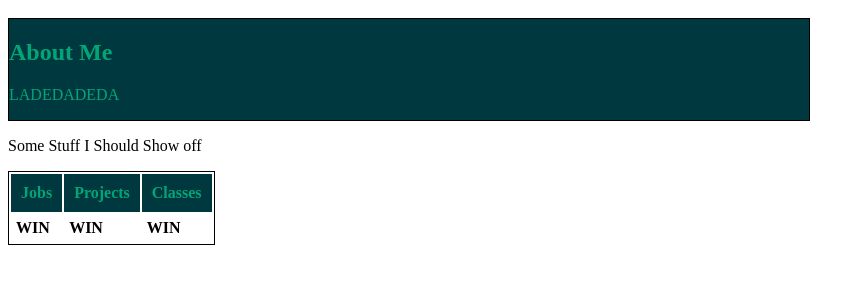
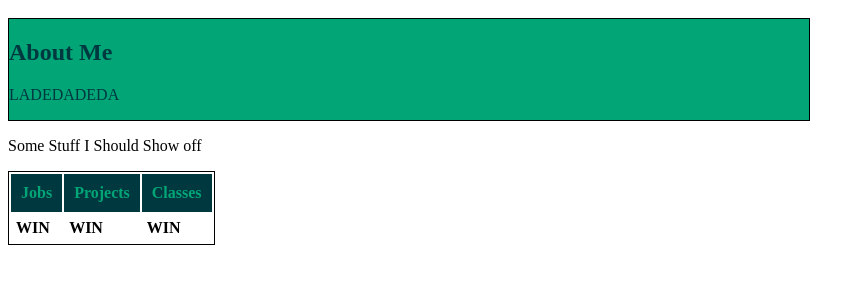
Before and after one commit to alisonberkowitz/alisonberkowitz.github.io, a plain HTML site: page index.html in a window 1280 px wide. Shown: the part 48-332 px from the top of the page, without its empty margins (0-865 px from the left). Drawn offline with Linux system fonts and the light colour scheme.

Commit message:
Update main.css

```diff
--- a/main.css
+++ b/main.css
@@ -5,8 +5,8 @@
 #about{
   width: 800px;
   border: 1px solid black;
-  background-color: #003840;
-  color: #02A676}
+  background-color: #02A676;
+  color: #003840 }
 
 table { border: 1px solid black; }
 table tr th {
```
